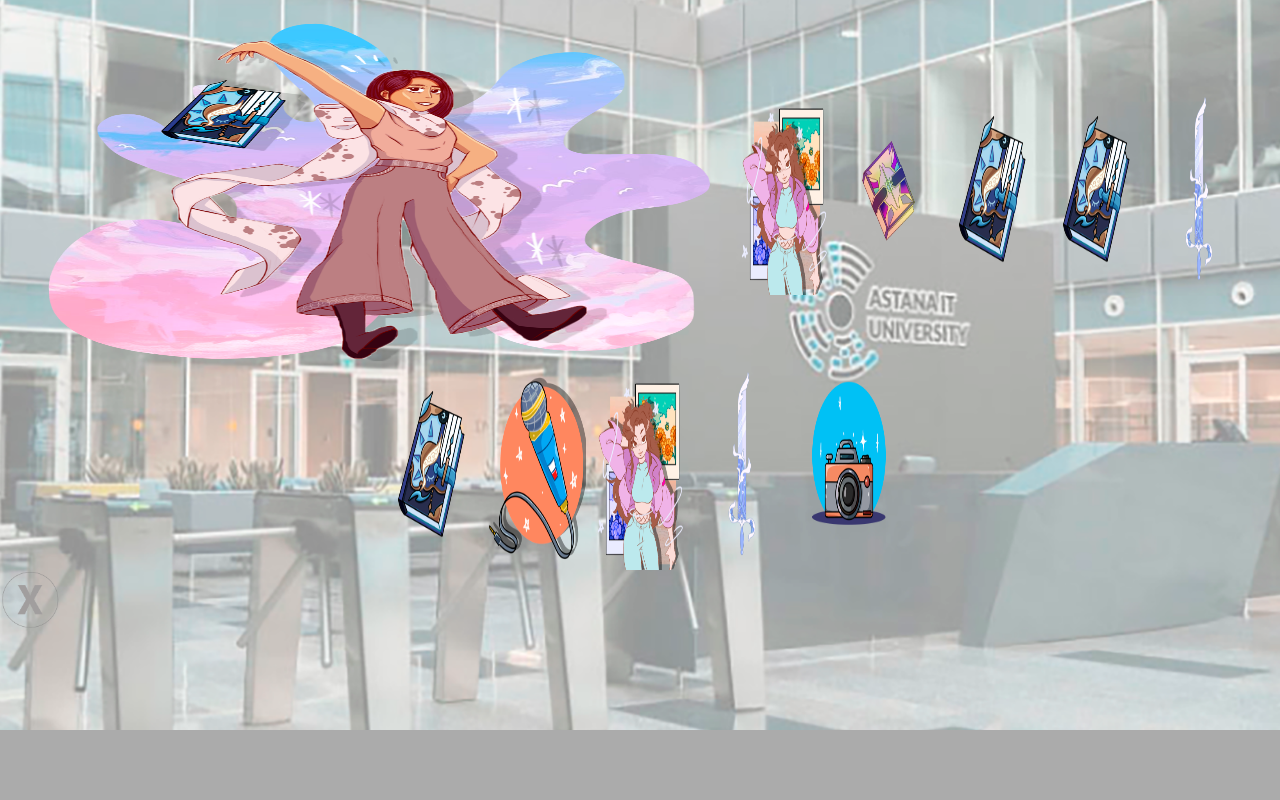
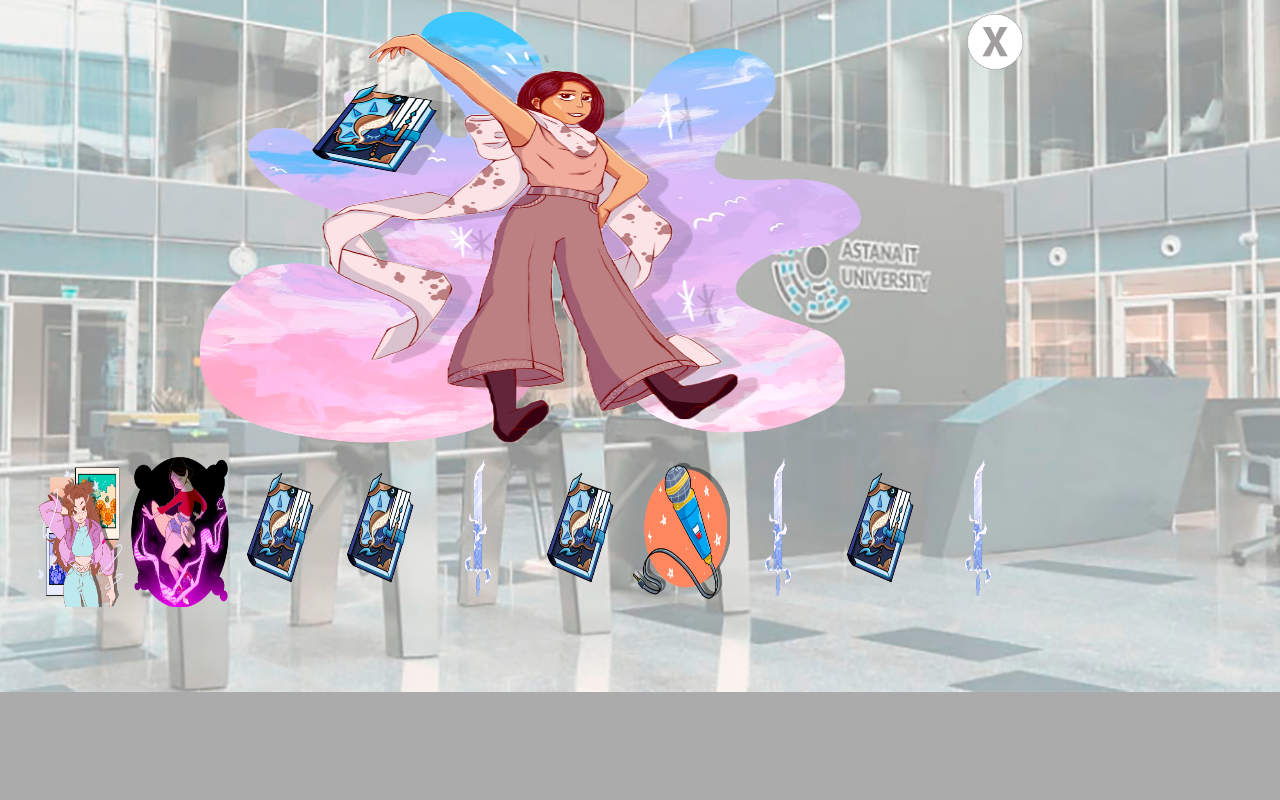
Before and after one commit to KuanyshZhardenbayYes/aitu_impact, a Django app: page /items/ in a window 1280 px wide. Shown: the part 108-908 px from the top of the page. After the commit the page ends 800 px from the top, so only its background shows below. Run offline with Django 4.2, Linux system fonts and the light colour scheme; some libraries are stand-ins or nearby versions.

Commit message:
please 100

```diff
--- a/aitu/static/Characters/css/styles.css
+++ b/aitu/static/Characters/css/styles.css
@@ -88,6 +88,13 @@ body {
     text-decoration: none;
     text-align: center;
 }
+#ch_text{
+    color: black;
+    font-weight: 100;
+    text-decoration: none;
+    text-align: center;
+    margin-top: 10px;
+}
 
 .ch_content{
     color: black;
--- a/aitu/templates/Mainpage/base.html
+++ b/aitu/templates/Mainpage/base.html
@@ -35,6 +35,6 @@
     {% endblock mainmenu %}
     {% block content %}
     {% endblock content %}
-<div style="width: 100%; height: 70px; background-color: rgba(171, 171, 171, 1); margin-top: 100px; position: relative; bottom: 0"></div>
+
 </body>
 </html>
--- a/aitu/templates/Mainpage/index.html
+++ b/aitu/templates/Mainpage/index.html
@@ -17,5 +17,5 @@
 			alt="Wish" width="250" height="80">
 		</a>
 	</div>
-
+<div style="width: 100%; height: 70px; background-color: rgba(171, 171, 171, 1); margin-top: 100px; position: relative; bottom: 0"></div>
 {% endblock %}
--- a/aitu/templates/Mainpage/items.html
+++ b/aitu/templates/Mainpage/items.html
@@ -6,23 +6,23 @@
 
 {% block content %}
 	<div style="text-align: center">
-		<img src={{ teacher }} alt="item picture" width="700" height="350">
-		<img src={{ items1 }} alt="item picture" width="100" height="200" class="item1">
-		<img src={{ items2 }} alt="item picture" width="100" height="200" class="item2">
-		<img src={{ items3 }} alt="item picture" width="100" height="200" class="item3">
-		<img src={{ items4 }} alt="item picture" width="100" height="200" class="item4">
-		<img src={{ items5 }} alt="item picture" width="100" height="200" class="item5">
-		<img src={{ items6 }} alt="item picture" width="100" height="200" class="item6">
-		<img src={{ items7 }} alt="item picture" width="100" height="200" class="item7">
-		<img src={{ items8 }} alt="item picture" width="100" height="200" class="item8">
-		<img src={{ items9 }} alt="item picture" width="100" height="200" class="item9">
-		<img src={{ items10 }} alt="item picture" width="100" height="200" class="item10">
+		<img style="position: absolute; top: 115px; right: 400px;" src={{ teacher }} alt="item picture" width="700" height="450">
+		<img style="position: absolute; top: 215px; right: 400px; margin-top: 350px; margin-right: 750px;" src={{ items1 }} alt="item picture" width="100" height="150" class="item1">
+		<img style="position: absolute; top: 215px; right: 400px; margin-top: 350px; margin-right: 650px;" src={{ items2 }} alt="item picture" width="100" height="150" class="item2">
+		<img style="position: absolute; top: 215px; right: 400px; margin-top: 350px; margin-right: 550px;" src={{ items3 }} alt="item picture" width="100" height="150" class="item3">
+		<img style="position: absolute; top: 215px; right: 400px; margin-top: 350px; margin-right: 450px;" src={{ items4 }} alt="item picture" width="100" height="150" class="item4">
+		<img style="position: absolute; top: 215px; right: 400px; margin-top: 350px; margin-right: 350px;" src={{ items5 }} alt="item picture" width="100" height="150" class="item5">
+		<img style="position: absolute; top: 215px; right: 400px; margin-top: 350px; margin-right: 250px;" src={{ items6 }} alt="item picture" width="100" height="150" class="item6">
+		<img style="position: absolute; top: 215px; right: 400px; margin-top: 350px; margin-right: 150px;" src={{ items7 }} alt="item picture" width="100" height="150" class="item7">
+		<img style="position: absolute; top: 215px; right: 400px; margin-top: 350px; margin-right: 50px;" src={{ items8 }} alt="item picture" width="100" height="150" class="item8">
+		<img style="position: absolute; top: 215px; right: 400px; margin-top: 350px; margin-right: -50px;" src={{ items9 }} alt="item picture" width="100" height="150" class="item9">
+		<img style="position: absolute; top: 215px; right: 400px; margin-top: 350px; margin-right: -150px;" src={{ items10 }} alt="item picture" width="100" height="150" class="item10">
 	</div>
-	<div class="close-btn">
+	<div style="position: absolute; top: 120px; right: 255px;">
 		<a href='/'>
-			<img src="{% static 'Mainpage/img/close.png' %}"
-			onmouseover=this.src="{% static 'Mainpage/img/close-hover.png' %}"
-			onmouseout=this.src="{% static 'Mainpage/img/close.png' %}"
+			<img src="{% static 'Mainpage/img/close-hover.png' %}"
+			onmouseover=this.src="{% static 'Mainpage/img/close.png' %}"
+			onmouseout=this.src="{% static 'Mainpage/img/close-hover.png' %}"
 			alt="Close" width="60" height="60">
 		</a>
 	</div>
--- a/aitu/templates/Mainpage/wish.html
+++ b/aitu/templates/Mainpage/wish.html
@@ -16,4 +16,5 @@
 			alt="skip" width="150" height="60">
 		</a>
 	</div>
+    <div style="width: 100%; height: 70px; background-color: rgba(171, 171, 171, 1); margin-top: 100px; position: relative; bottom: 0"></div>
 {% endblock %}
--- a/aitu/views.py
+++ b/aitu/views.py
@@ -4,25 +4,25 @@ import random
 
 from .models import *
 
-items1 = ['static/Mainpage/img/sub4.png', 'static/Mainpage/img/sub5.png']
-items2 = ['static/Mainpage/img/sub1.png', 'static/Mainpage/img/sub2.png', 'static/Mainpage/img/sub3.png',
-          'static/Mainpage/img/sub6.png', 'static/Mainpage/img/sub7.png']
-items3 = ['static/Mainpage/img/sub1.png', 'static/Mainpage/img/sub2.png', 'static/Mainpage/img/sub3.png',
-          'static/Mainpage/img/sub6.png', 'static/Mainpage/img/sub7.png']
-items4 = ['static/Mainpage/img/sub1.png', 'static/Mainpage/img/sub2.png', 'static/Mainpage/img/sub3.png',
-          'static/Mainpage/img/sub6.png', 'static/Mainpage/img/sub7.png']
-items5 = ['static/Mainpage/img/sub1.png', 'static/Mainpage/img/sub2.png', 'static/Mainpage/img/sub3.png',
-          'static/Mainpage/img/sub6.png', 'static/Mainpage/img/sub7.png']
-items6 = ['static/Mainpage/img/sub1.png', 'static/Mainpage/img/sub2.png', 'static/Mainpage/img/sub3.png',
-          'static/Mainpage/img/sub6.png', 'static/Mainpage/img/sub7.png']
-items7 = ['static/Mainpage/img/sub1.png', 'static/Mainpage/img/sub2.png', 'static/Mainpage/img/sub3.png',
-          'static/Mainpage/img/sub6.png', 'static/Mainpage/img/sub7.png']
-items8 = ['static/Mainpage/img/sub4.png', 'static/Mainpage/img/sub5.png']
-items9 = ['static/Mainpage/img/sub1.png', 'static/Mainpage/img/sub2.png', 'static/Mainpage/img/sub3.png',
-          'static/Mainpage/img/sub6.png', 'static/Mainpage/img/sub7.png']
-items10 = ['static/Mainpage/img/sub1.png', 'static/Mainpage/img/sub2.png', 'static/Mainpage/img/sub3.png',
-           'static/Mainpage/img/sub6.png', 'static/Mainpage/img/sub7.png']
-teachers = ['static/Mainpage/img/t1.png', 'static/Mainpage/img/t2.png', 'static/Mainpage/img/t3.png']
+items1 = ['../static/Mainpage/img/sub4.png', '../static/Mainpage/img/sub5.png', '../static/Mainpage/img/sub8.png']
+items8 = ['../static/Mainpage/img/sub1.png', '../static/Mainpage/img/sub2.png', '../static/Mainpage/img/sub3.png',
+          '../static/Mainpage/img/sub6.png', '../static/Mainpage/img/sub7.png']
+items3 = ['../static/Mainpage/img/sub1.png', '../static/Mainpage/img/sub2.png', '../static/Mainpage/img/sub3.png',
+          '../static/Mainpage/img/sub6.png', '../static/Mainpage/img/sub7.png']
+items4 = ['../static/Mainpage/img/sub1.png', '../static/Mainpage/img/sub2.png', '../static/Mainpage/img/sub3.png',
+          '../static/Mainpage/img/sub6.png', '../static/Mainpage/img/sub7.png']
+items5 = ['../static/Mainpage/img/sub1.png', '../static/Mainpage/img/sub2.png', '../static/Mainpage/img/sub3.png',
+          '../static/Mainpage/img/sub6.png', '../static/Mainpage/img/sub7.png']
+items6 = ['../static/Mainpage/img/sub1.png', '../static/Mainpage/img/sub2.png', '../static/Mainpage/img/sub3.png',
+          '../static/Mainpage/img/sub6.png', '../static/Mainpage/img/sub7.png']
+items7 = ['../static/Mainpage/img/sub1.png', '../static/Mainpage/img/sub2.png', '../static/Mainpage/img/sub3.png',
+          '../static/Mainpage/img/sub6.png', '../static/Mainpage/img/sub7.png']
+items2 = ['../static/Mainpage/img/sub4.png', '../static/Mainpage/img/sub5.png', '../static/Mainpage/img/sub8.png']
+items9 = ['../static/Mainpage/img/sub1.png', '../static/Mainpage/img/sub2.png', '../static/Mainpage/img/sub3.png',
+          '../static/Mainpage/img/sub6.png', '../static/Mainpage/img/sub7.png']
+items10 = ['../static/Mainpage/img/sub1.png', '../static/Mainpage/img/sub2.png', '../static/Mainpage/img/sub3.png',
+           '../static/Mainpage/img/sub6.png', '../static/Mainpage/img/sub7.png']
+teachers = ['../static/Mainpage/img/t1.png', '../static/Mainpage/img/t2.png', '../static/Mainpage/img/t3.png']
 
 
 
```
Also changed, not shown: aitu/static/Signup/style.css (+19 -2 lines), aitu/templates/Characters/Characters.html (+13 -8 lines), aitu/templates/Signup/index.html (+4 -19 lines), aitu/static/Characters/images/laura.png (added), aitu/static/Mainpage/img/sub8.png (added).
